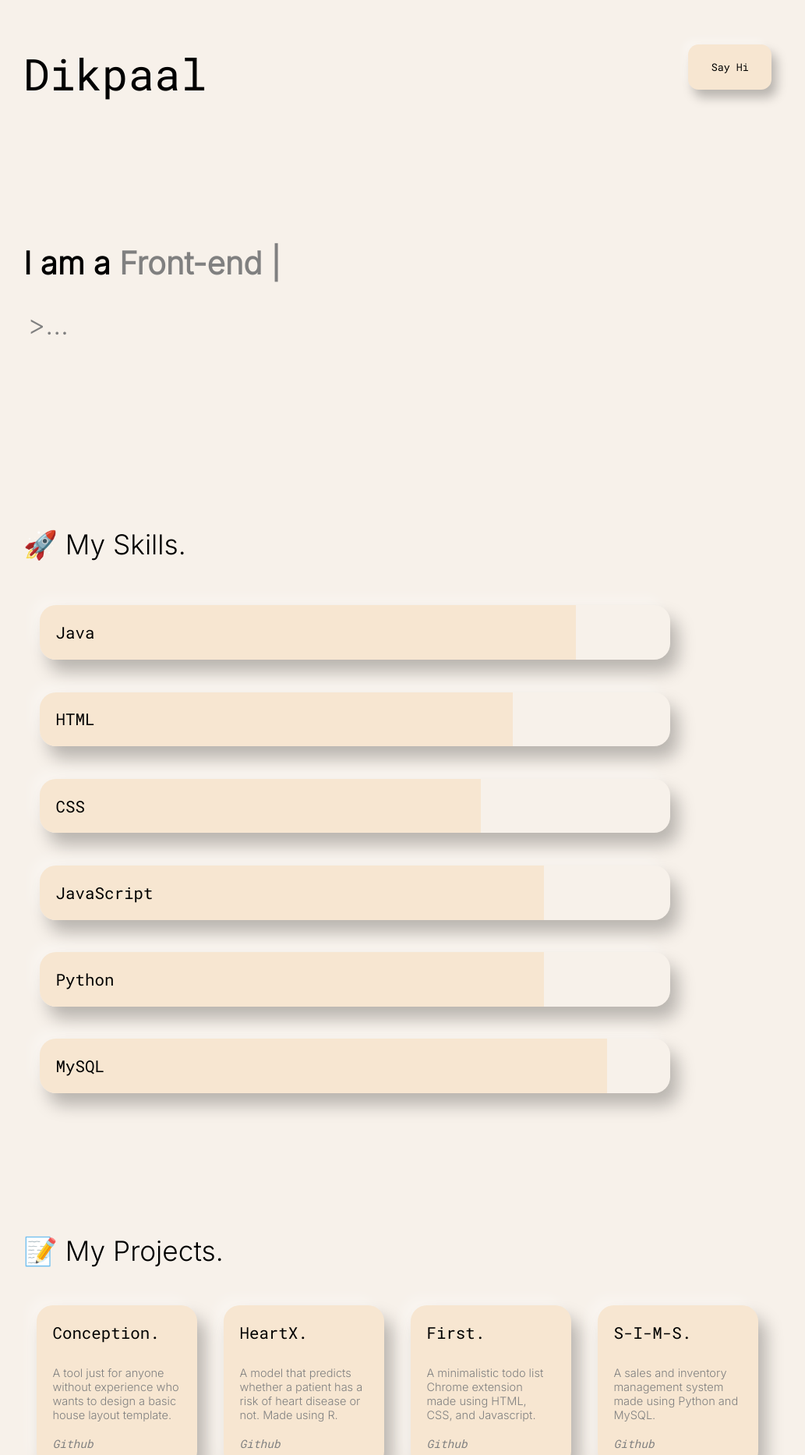
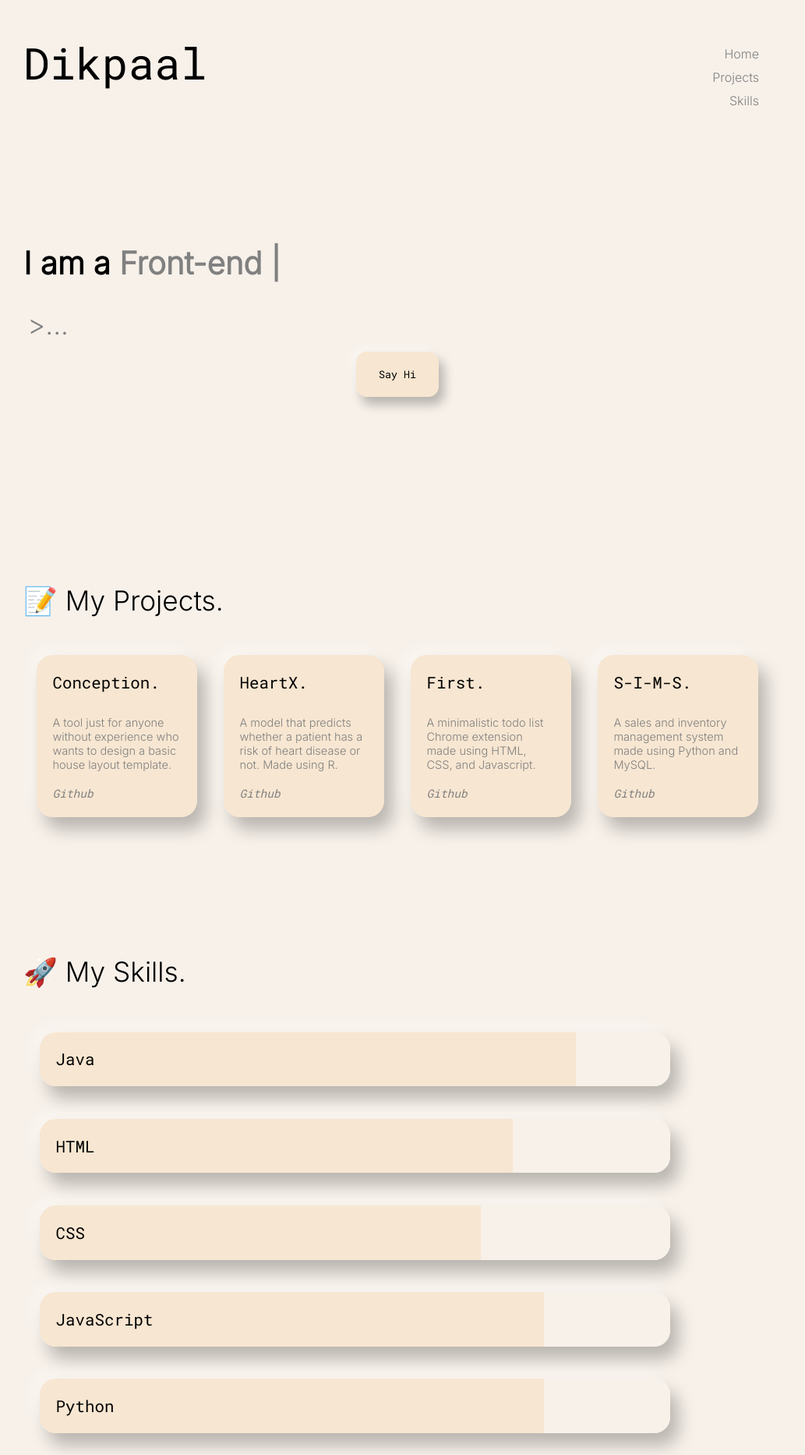
Before and after one commit to dikpaal/dikpaalpatel.com, a website: page index.html in a window 1280 px wide. Shown: the top 1866 px of the page at 78% size, without its empty margins (130-1163 px from the left). Drawn offline with nearby package versions, Linux system fonts and the light colour scheme; a web font is replaced by a local one.

Commit message:
add a nav bar at the top

```diff
--- a/css/about.css
+++ b/css/about.css
@@ -8,15 +8,33 @@
     /* background-color: red; */
 }
 
+#head-links {
+    height: 5em;
+    width: 50%;
+    display: flex;
+    position: absolute;
+    top: 3%;
+    right: 0;
+    align-items: flex-end;
+    flex-direction: column;
+    justify-content: space-between;
+    margin-right: 1em;
+}
+
+a {
+    color: gray;
+}
+
+
 h2 {
     font-size: 2.5em;
-    font-weight: bold;
 }
 
 #about-me-name {
     /* position: absolute;
     bottom: 65%; */
     color: gray;
+    font-weight: bold;
 }
 
 #cursor {
@@ -37,7 +55,7 @@ h2 {
 #about-me-name-top {
     font-size: 3.5em;
     position: absolute;
-    top: 3%;
+    top: 0.5%;
     left: 0;
     width: 8em;
     border-right-color: white;
@@ -68,12 +86,17 @@ h2 {
 #say-hi-tag {
     color: black;
     text-decoration: none;
+    width: 100%;
+    display: flex;
+    justify-content: center;
+    text-align: center;
 }
 
 #say-hi {
     background-color: rgb(247, 230, 209);
-    position: absolute;
-    top: 3%;
+    margin-top: 1em;
+    position: relative;
+    /* top: 10%; */
     right: 0;
     padding: 1.5em;
     width: 8em;
@@ -98,11 +121,16 @@ h2 {
     background-color: rgb(251, 217, 175);
 }
 
+@media screen and (max-width: 500px) {
+    #head-links {
+        display: none;
+    }
+}
+
 @media screen and (max-width: 620px) {
 
     h2 {
         font-size: 1.5em;
-        font-weight: bold;
     }
 
     #about-me-flair {
@@ -111,13 +139,17 @@ h2 {
         font-size: 1.5em;
         color: gray;
     }
+
+    #about-me-name-top {
+        font-size: 2.5em;
+    }
+
 }
 
 @media screen and (max-width: 430px) {
 
     h2 {
         font-size: 1.5em;
-        font-weight: bold;
     }
 
     #about-me-flair {
@@ -135,13 +167,16 @@ h2 {
         font-size: 1.1em;
         line-height: 1.5em;
     }
+
+    #about-me-name-top {
+        font-size: 2.5em;
+    }
 }
 
 @media screen and (max-width: 400px) {
 
     h2 {
         font-size: 1.5em;
-        font-weight: bold;
     }
 
     #about-me-flair {
@@ -159,13 +194,16 @@ h2 {
         font-size: 1.1em;
         line-height: 1.5em;
     }
+
+    #about-me-name-top {
+        font-size: 2.5em;
+    }
 }
 
 @media screen and (max-width: 380px) {
 
     h2 {
         font-size: 1.5em;
-        font-weight: bold;
     }
 
     #about-me-flair {
@@ -183,4 +221,8 @@ h2 {
         font-size: 1em;
         line-height: 1.5em;
     }
+
+    #about-me-name-top {
+        font-size: 2.5em;
+    }
 }
--- a/css/index.css
+++ b/css/index.css
@@ -1,4 +1,3 @@
-
 html {
     font-family: 'Inter', sans-serif;
     box-sizing: border-box;
--- a/css/skills.css
+++ b/css/skills.css
@@ -29,32 +29,32 @@
     flex-direction: column;
     justify-content: space-between;
     border-radius: 1em;
-     box-shadow: 0.5000em 0.7500em 1.0000em 0 rgba(0, 0, 0, 0.25),
-     -0.5em -0.5em 0.75em 0 rgba(255, 255, 255, 0.3);
+    box-shadow: 0.5000em 0.7500em 1.0000em 0 rgba(0, 0, 0, 0.25),
+        -0.5em -0.5em 0.75em 0 rgba(255, 255, 255, 0.3);
 }
 
 #java-skill {
-    background-image: linear-gradient(to right, rgb(247, 230, 209) 85%, rgba(0,0,0,0) 0%);
+    background-image: linear-gradient(to right, rgb(247, 230, 209) 85%, #f7f1ea 0%);
 }
 
 #html-skill {
-    background-image: linear-gradient(to right, rgb(247, 230, 209) 75%, rgba(0,0,0,0) 0%);
+    background-image: linear-gradient(to right, rgb(247, 230, 209) 75%, #f7f1ea 0%);
 }
 
 #css-skill {
-    background-image: linear-gradient(to right, rgb(247, 230, 209) 70%, rgba(0,0,0,0) 0%);
+    background-image: linear-gradient(to right, rgb(247, 230, 209) 70%, #f7f1ea 0%);
 }
 
 #js-skill {
-    background-image: linear-gradient(to right, rgb(247, 230, 209) 80%, rgba(0,0,0,0) 0%);
+    background-image: linear-gradient(to right, rgb(247, 230, 209) 80%, #f7f1ea 0%);
 }
 
 #python-skill {
-    background-image: linear-gradient(to right, rgb(247, 230, 209) 80%, rgba(0,0,0,0) 0%);
+    background-image: linear-gradient(to right, rgb(247, 230, 209) 80%, #f7f1ea 0%);
 }
 
 #mysql-skill {
-    background-image: linear-gradient(to right, rgb(247, 230, 209) 90%, rgba(0,0,0,0) 0%);
+    background-image: linear-gradient(to right, rgb(247, 230, 209) 90%, #f7f1ea 0%);
 }
 
 
--- a/index.html
+++ b/index.html
@@ -42,19 +42,15 @@
 
             <div id="about-me-flair">>...</div>
 
+            <div id="head-links">
+                <a class="active" href="#about-me-section">Home</a>
+                <a href="#projects-section">Projects</a>
+                <a href="#skills-section">Skills</a>
+            </div>
+
             <a id="say-hi-tag" href="mailto:dikpaal@student.ubc.ca">
                 <button id="say-hi">Say Hi</button>
             </a>
-        </section>
-
-        <section id="skills-section" class="hidden">
-            <div id="my-skills-heading">🚀 My Skills.</div>
-            <div id="java-skill" class="skills">Java</div>
-            <div id="html-skill" class="skills">HTML</div>
-            <div id="css-skill" class="skills">CSS</div>
-            <div id="js-skill" class="skills">JavaScript</div>
-            <div id="python-skill" class="skills">Python</div>
-            <div id="mysql-skill" class="skills">MySQL</div>
         </section>
 
         <section id="projects-section" class="hidden">
@@ -128,6 +124,18 @@
                 </div>
             </div>
         </section>
+
+        <section id="skills-section" class="hidden">
+            <div id="my-skills-heading">🚀 My Skills.</div>
+            <div id="java-skill" class="skills">Java</div>
+            <div id="html-skill" class="skills">HTML</div>
+            <div id="css-skill" class="skills">CSS</div>
+            <div id="js-skill" class="skills">JavaScript</div>
+            <div id="python-skill" class="skills">Python</div>
+            <div id="mysql-skill" class="skills">MySQL</div>
+        </section>
+
+
 
         <!-- <section id="socials-section" class="hidden">
             <div id="my-socials-text">✌🏻 My Socials.</div>
```
Also changed, not shown: css/comingsoon.css (line endings or trailing spaces).
